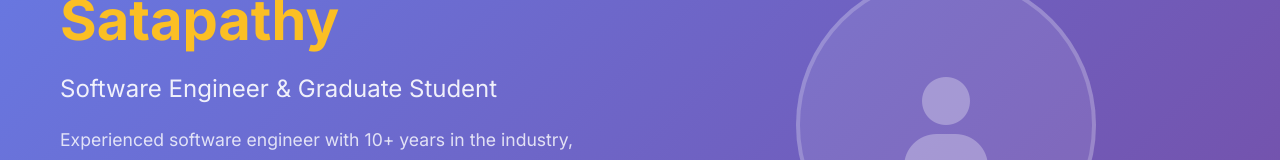
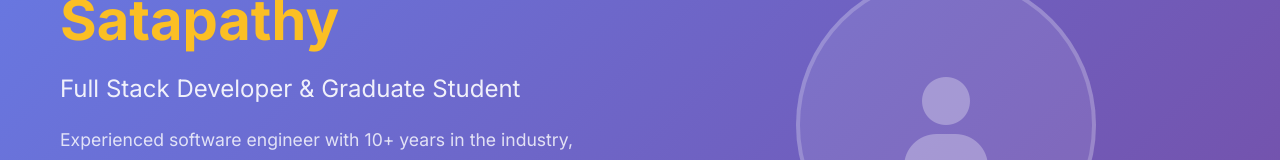
Before and after one commit to satapats782/portfolio_project, a plain HTML site: page index.html in a window 1280 px wide. Shown: the part 295-455 px from the top of the page. Drawn offline with Linux system fonts and the light colour scheme.

Commit message:
Update index.html

```diff
--- a/index.html
+++ b/index.html
@@ -35,7 +35,7 @@
         <div class="hero-container">
             <div class="hero-content">
                 <h1 class="hero-title">Hi, I'm <span class="highlight">Sangita Satapathy</span></h1>
-                <p class="hero-subtitle">Software Engineer & Graduate Student</p>
+                <p class="hero-subtitle">Full Stack Developer & Graduate Student</p>
                 <p class="hero-description">
                     Experienced software engineer with 10+ years in the industry, currently pursuing a Master's in Computer Science
                     at Oregon State University while working as a Software Engineer Co-op at Skillz in Las Vegas.
```
